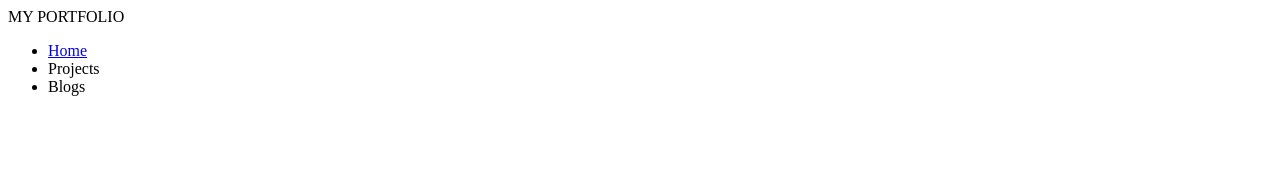
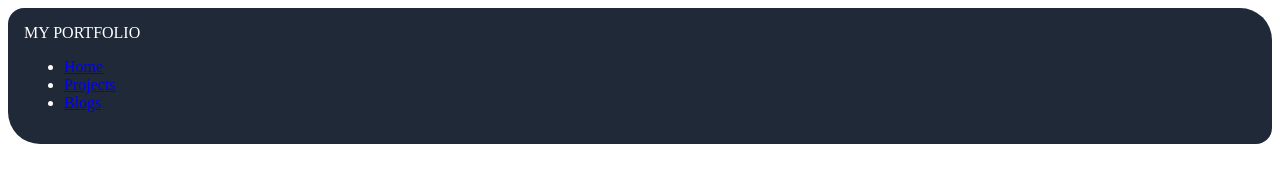
Before and after one commit to muhdwaseem/waseem-site, a plain HTML site: page index.html in a window 1280 px wide. Drawn offline with Linux system fonts and the light colour scheme.

Commit message:
docs updated

```diff
--- a/index.html
+++ b/index.html
@@ -5,14 +5,15 @@
     <meta http-equiv="X-UA-Compatible" content="IE=edge">
     <meta name="viewport" content="width=device-width, initial-scale=1.0">
     <title>component library</title>
+    <link rel="stylesheet" href="style.css">
 </head>
 <body>
 <nav class="navigation ">
     <div class="divbrand">MY PORTFOLIO</div>
    <ul class="list-non-bullets">
-       <li class="inline"><a href="/">Home</a></li>
-       <li class="inline">Projects</li>
-       <li class="inline">Blogs</li>
+       <li class="inline"><a class="link" href="/">Home</a></li>
+       <li class="inline"><a class="link" href="/">Projects</a></li>
+       <li class="inline"><a class="link" href="/">Blogs</a></li>
    </ul>
 </nav>
 </body>
--- /dev/null
+++ b/style.css
@@ -0,0 +1,13 @@
+
+
+:root{
+    --primary-color:#1F2937;
+
+}
+.navigation{
+    background-color:var(--primary-color);
+    color:white;
+    padding: 1rem;
+    border-radius:1rem 2rem 1rem 2rem;
+}
+.divbra
```
